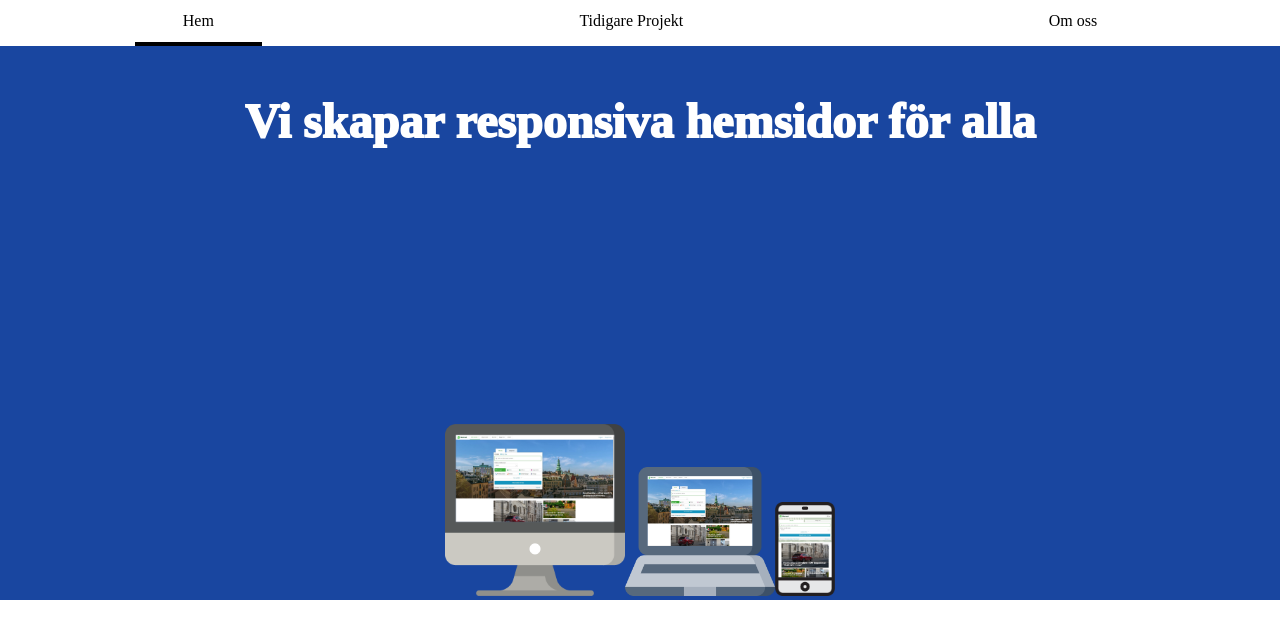
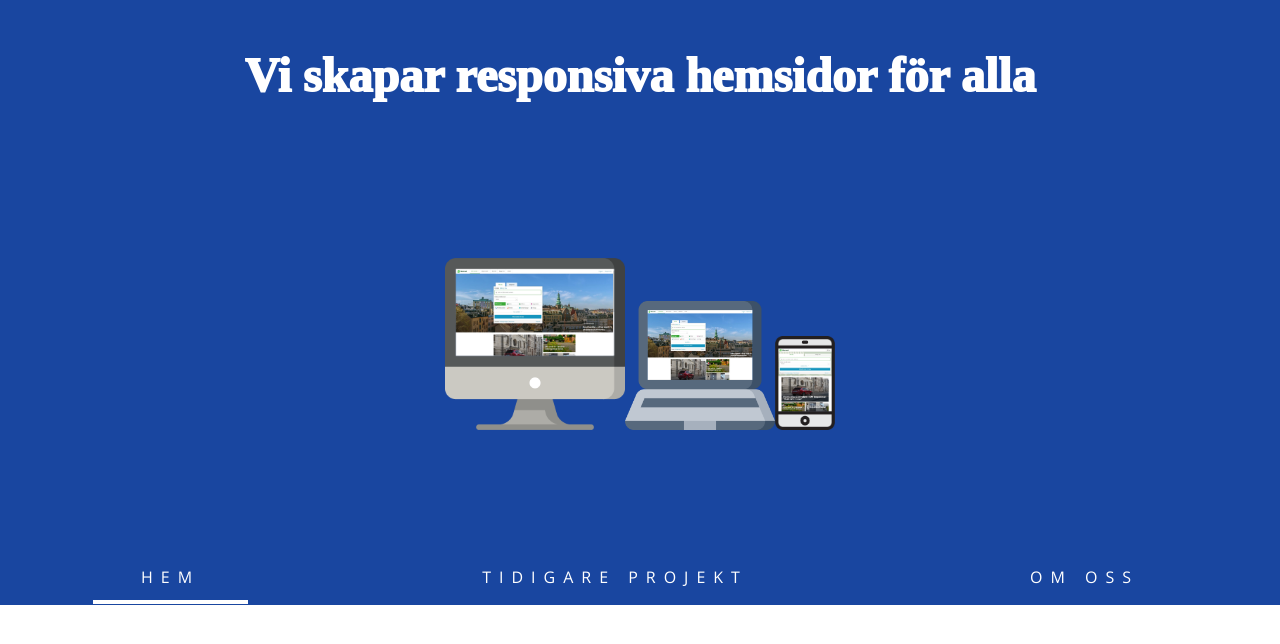
Before and after one commit to smidigt/grupparbete, a plain HTML site: page index.html in a window 1280 px wide. Drawn offline with nearby package versions, Linux system fonts and the light colour scheme.

Commit message:
updated header

```diff
--- a/index.html
+++ b/index.html
@@ -6,14 +6,15 @@
   <title>OK</title>
   <link rel="stylesheet" href="style/style.css">
   <link rel="shortcut icon" href="../imgs/ok.svg" />
+  <link href="https://fonts.googleapis.com/css2?family=Open+Sans&family=Roboto&family=Rubik&display=swap" rel="stylesheet">
 </head>
 <body>
   <header>
-    <div class="header-smallprint-container">
+    <!-- <div class="header-smallprint-container">
       <a href="#Hem" class="current">Hem</a>
       <a href="#Tidigareprojekt">Tidigare Projekt</a>
       <a href="#Omoss">Om oss</a>
-    </div>
+    </div> -->
     <div class="header-container">
       <h1>Vi skapar responsiva hemsidor för alla</h1>
       <div class="monitors-container">
@@ -28,6 +29,11 @@
         </div>
       </div>
     </div>
+    <div class="header-smallprint-container">
+      <a href="#Hem" class="current">Hem</a>
+      <a href="#Tidigareprojekt">Tidigare Projekt</a>
+      <a href="#Omoss">Om oss</a>
+    </div>
   </header>
   <main>
 
--- a/style/style.css
+++ b/style/style.css
@@ -4,10 +4,16 @@
   box-sizing: border-box;
 }
 
+
+/* Fonts */
+/* font-family: 'Open Sans', sans-serif;
+font-family: 'Roboto', sans-serif;
+font-family: 'Rubik', sans-serif; */
+
 /* UTILITIES */
 
 .current {
-  border-bottom: 4px solid black;
+  border-bottom: 4px solid white;
 }
 
 /* UTILITIES */
@@ -18,16 +24,21 @@ header {
   background: rgba(0, 50, 150, 0.9);
   /* background-color: rgba(0, 0, 204, 0.5); */
   /* background: linear-gradient(0deg, rgba(0, 94, 218, 0.8) 0%, rgba(0, 94, 218, 0.8) 16%,rgba(0, 94, 218, 0.8) 16%, rgba(0, 94, 218, 0.8) 100%); */
-  height: 600px;
+  height: 605px;
 }
 
 .header-smallprint-container {
   position: relative;
   width: 100%;
-  background-color: white;
+  background-color: transparent;
   /* height: 60px; */
   display: flex;
   justify-content: space-around;
+  color: white;
+  /* border: 1px solid black; */
+  text-transform: uppercase;
+  letter-spacing: 0.5em;
+  font-family:'Open Sans';
 }
 
 .header-container {
@@ -49,7 +60,7 @@ h1 {
 
 a {
   position: relative;
-  color: black;
+  color: white;
   text-decoration-line: none;
   padding: 12px 48px;
 }
@@ -61,14 +72,9 @@ a {
   display: flex;
   justify-content: center;
   align-items: flex-end;
-  margin: 0 auto;
+  overflow: hidden;
 }
 
-
-#monitor-one {
-  bottom: -100px;
-  margin-top: 100px;
-}
 
 /* Animations */
 
@@ -76,14 +82,18 @@ a {
   animation-name: monitor1;
   animation-duration: 500ms;
   animation-fill-mode: forwards;
+  margin-bottom: -200px;
 }
 
-/* @keyframes monitor1 {
-  from {
-    margin-bottom: 0;
+@keyframes monitor1 {
+  0% {
+    margin-bottom: -200px;
   }
-  to {
-    margin-bottom: 32px;
+  60% {
+    margin-bottom: 150px;
+  }
+ 100% {
+    margin-bottom: 120px;
   }
 }
 
@@ -91,14 +101,38 @@ a {
   animation-name: monitor2;
   animation-duration: 500ms;
   animation-fill-mode: forwards;
-  animation-delay: 200ms;
+  animation-delay: 100ms;
+  margin-bottom: -200px;
 }
 
 @keyframes monitor2 {
-  from {
-    margin-bottom: 0;
+  0% {
+    margin-bottom: -200px;
   }
-  to {
-    margin-bottom: 32px;
+  60% {
+    margin-bottom: 150px;
   }
-} */
+ 100% {
+    margin-bottom: 120px;
+  }
+}
+
+#monitor-three {
+  animation-name: monitor3;
+  animation-duration: 500ms;
+  animation-fill-mode: forwards;
+  animation-delay: 200ms;
+  margin-bottom: -200px;
+}
+
+@keyframes monitor3 {
+  0% {
+    margin-bottom: -200px;
+  }
+  60% {
+    margin-bottom: 150px;
+  }
+ 100% {
+    margin-bottom: 120px;
+  }
+}
```
